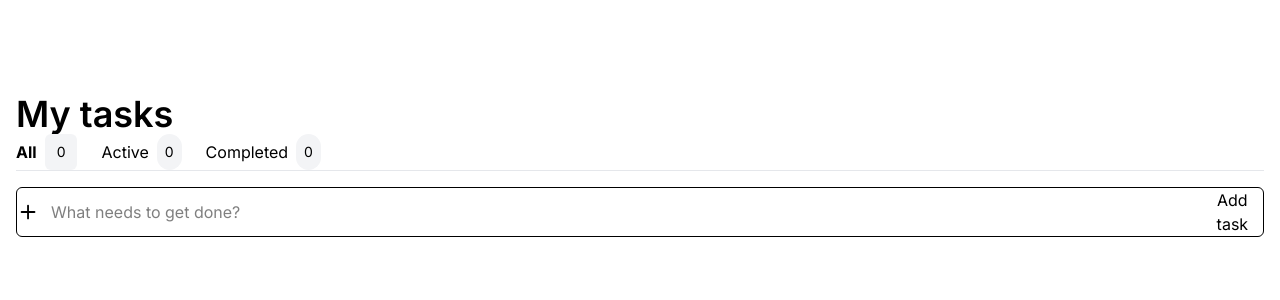
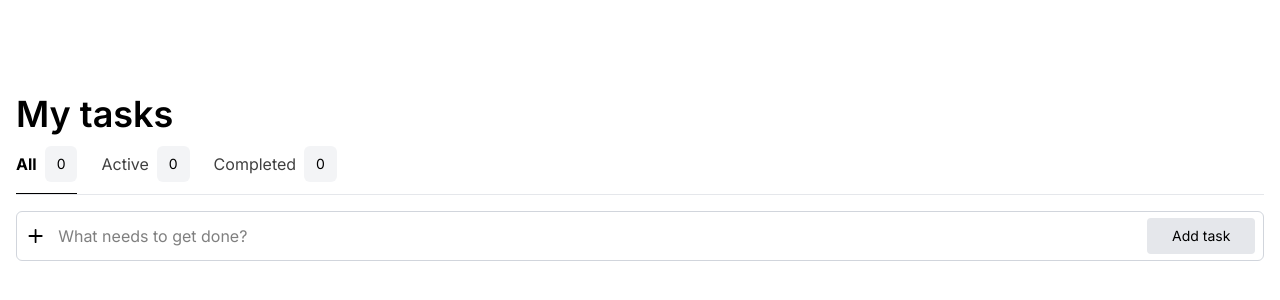
Before and after one commit to snkio/task-manager, a React (Vite) app: page / in a window 1280 px wide. Shown: the part 66-366 px from the top of the page. Built offline with nearby package versions, Linux system fonts and the light colour scheme.

Commit message:
feat: style elements sepearators and task toggle button

```diff
--- a/src/features/task/TaskFilter.jsx
+++ b/src/features/task/TaskFilter.jsx
@@ -5,37 +5,30 @@ export function TaskFilter({
   activeTasks,
   completedTasks,
 }) {
+  const filters = [
+    { name: "All", count: allTasks },
+    { name: "Active", count: activeTasks },
+    { name: "Completed", count: completedTasks },
+  ];
+
   return (
     <div className="flex items-center gap-6 border-b border-gray-200 mb-4">
-      <div
-        className={`flex gap-2 ${currentFilter === "All" ? "font-bold" : ""}`}
-      >
-        <button onClick={() => setCurrentFilter("All")}>All</button>
-        <span className="font-normal text-sm text-center py-2 px-3 rounded-md bg-gray-100">
-          {allTasks}
-        </span>
-      </div>
-      <div
-        className={`flex gap-2 ${currentFilter === "Active" ? "font-bold" : ""}`}
-      >
-        <button onClick={() => setCurrentFilter("Active")}>Active</button>
-        <span className="font-normal text-sm text-center p-2 rounded-full bg-gray-100">
-          {activeTasks}
-        </span>
-      </div>
-      <div
-        className={`flex gap-2 ${currentFilter === "Completed" ? "font-bold" : ""}`}
-      >
-        <button
-          onClick={() => setCurrentFilter("Completed")}
-          className={`${currentFilter === "Completed" ? "" : ""}`}
+      {filters.map(({ name, count }) => (
+        <div
+          key={name}
+          className={`relative flex gap-2 py-3 after:absolute after:content-[''] after:bottom-0 after:left-0 after:border-b after:transition-all after:delay-100 after:ease-out ${currentFilter === name ? "font-bold after:w-full" : "after:w-0"}`}
         >
-          Completed
-        </button>
-        <span className="font-normal text-sm text-center p-2 rounded-full bg-gray-100">
-          {completedTasks}
-        </span>
-      </div>
+          <button
+            className={`transition-opacity delay-100 ease-out ${currentFilter === name ? "opacity-100" : "opacity-75 hover:opacity-100"}`}
+            onClick={() => setCurrentFilter(name)}
+          >
+            {name}
+          </button>
+          <span className="font-normal text-sm text-center py-2 px-3 rounded-md bg-gray-100">
+            {count}
+          </span>
+        </div>
+      ))}
     </div>
   );
 }
--- a/src/features/task/TaskForm.jsx
+++ b/src/features/task/TaskForm.jsx
@@ -10,7 +10,7 @@ export function TaskForm({ task, setTask, handleAddTask }) {
   };
   return (
     <form onSubmit={handleSubmit}>
-      <div className="flex gap-2 items-center justify-between border rounded-md">
+      <div className="flex gap-2 items-center justify-between border border-gray-300 rounded-md px-2">
         <Plus size={24} />
         <input
           type="text"
@@ -19,7 +19,9 @@ export function TaskForm({ task, setTask, handleAddTask }) {
           className="w-full outline-none py-3 px-1"
           onChange={(e) => setTask(e.target.value)}
         />
-        <button>Add task</button>
+        <button className="cursor-pointer text-sm w-30 p-2 bg-gray-200 rounded-sm">
+          Add task
+        </button>
       </div>
     </form>
   );
--- a/src/features/task/TaskList.jsx
+++ b/src/features/task/TaskList.jsx
@@ -49,12 +49,19 @@ export function TaskList({ tasks, setTasks, currentFilter }) {
     <>
       <ul>
         {filteredTasks.map((task) => (
-          <li key={task.id} className="flex gap-4">
+          <li
+            key={task.id}
+            className="py-4 flex items-center justify-between flex-wrap border-b border-gray-200"
+          >
+            <div className="flex gap-4">
               <button
                 onClick={() => completedItem(task)}
                 className={`${editItem === task.id ? "hidden" : ""}`}
+                aria-label="Complete and uncomplete button"
               >
-              Complete
+                <span
+                  className={`relative flex justify-center align-center w-6 h-6 border border-gray-500 rounded-full after:transition-transform after:absolute after:content-[''] after:duration-300 after:ease-out  ${task.completed ? "after:w-3 after:h-5 after:border-b-2 after:border-r-2 after:rotate-45 after:opacity-100 after:scale-100" : "after:rotate-0 after:opacity-0 after:scale-0"}`}
+                ></span>
               </button>
               {editItem === task.id ? (
                 <div className="flex border">
@@ -64,7 +71,6 @@ export function TaskList({ tasks, setTasks, currentFilter }) {
                       if (e.key === "Enter") {
                         editedText(task.id);
                       }
-
                       if (e.key === "Escape") {
                         setEditItem(null);
                         setEditText("");
@@ -89,8 +95,9 @@ export function TaskList({ tasks, setTasks, currentFilter }) {
                   {task.title}
                 </p>
               )}
+            </div>
 
-            <button onClick={() => deleteItem(task)}>Delete</button>
+            <div className="flex gap-6 flex-wrap">
               <button
                 onClick={() => {
                   setEditItem(task.id);
@@ -100,6 +107,8 @@ export function TaskList({ tasks, setTasks, currentFilter }) {
               >
                 Edit
               </button>
+              <button onClick={() => deleteItem(task)}>Delete</button>
+            </div>
           </li>
         ))}
       </ul>
```
Lines whose indentation alone changed are shown as unchanged.
